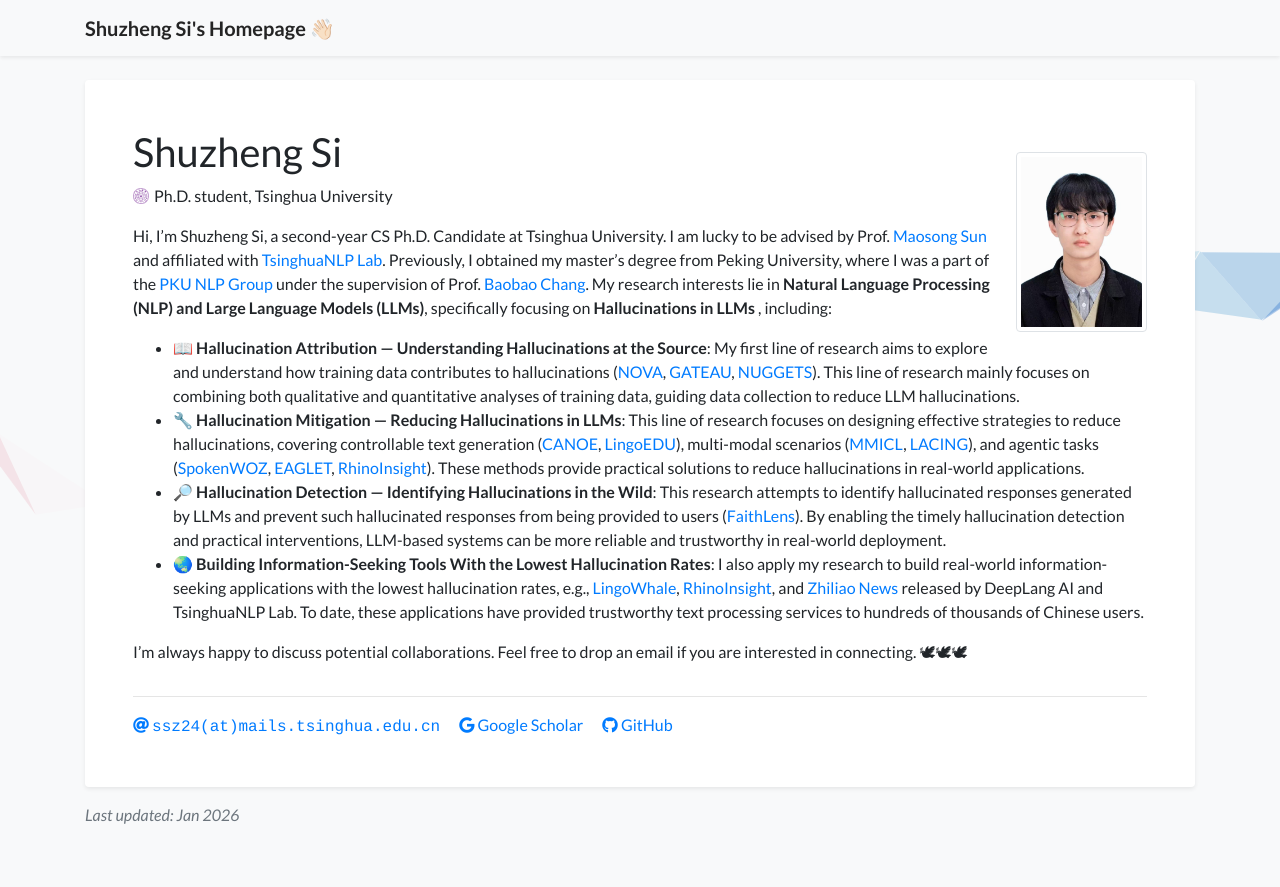
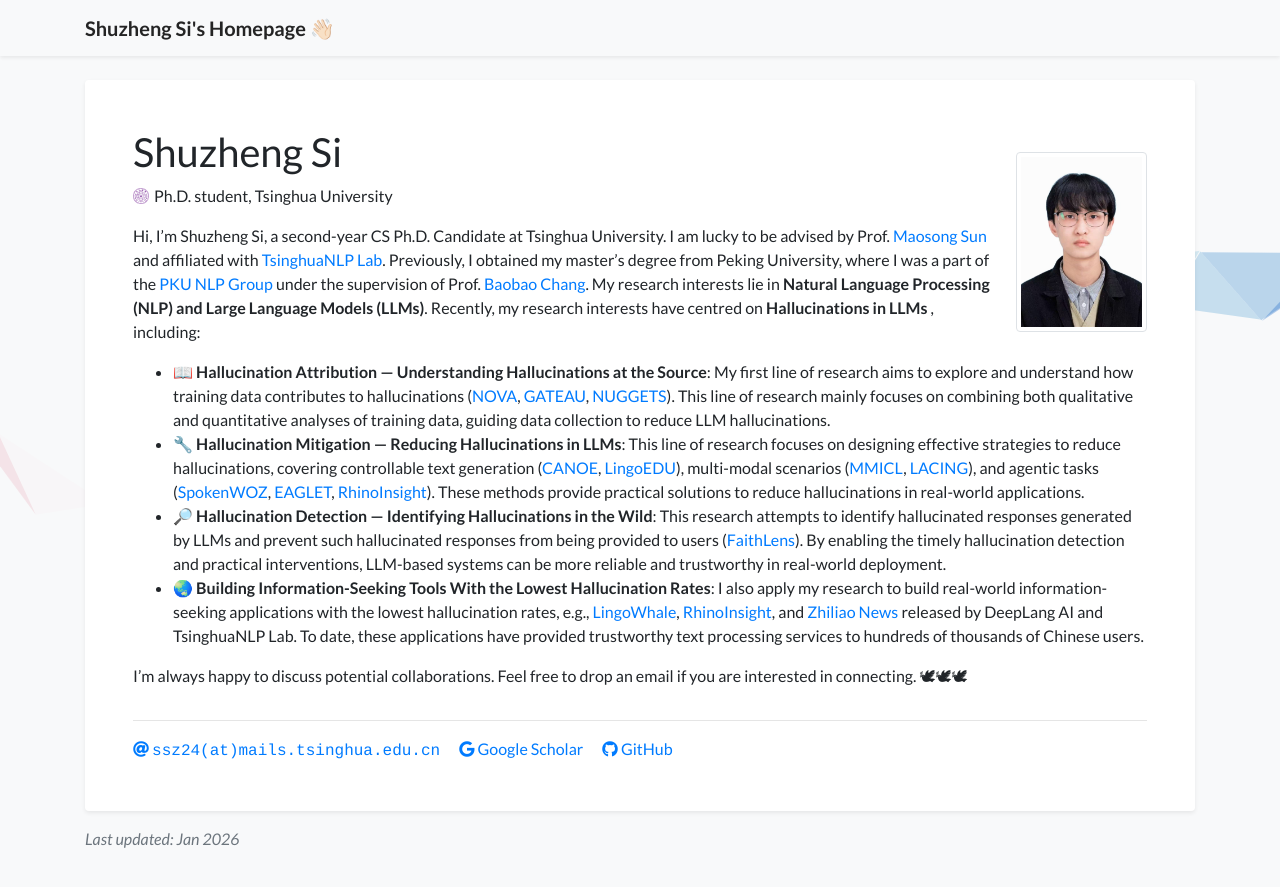
Before and after one commit to S1s-Z/s1s-z.github.io, a Jekyll site: the page built from index.html, in a window 1280 px wide. Shown: the top 887 px of the page. Built offline with Jekyll 4.4.1, drawn with Linux system fonts in a browser that asks for light colours; a style sheet for code colours, icons or effects is not loaded.

Commit message:
Update profile.yml

```diff
--- a/_data/profile.yml
+++ b/_data/profile.yml
@@ -19,7 +19,7 @@
 # xiaohongshu: 5fa2663000000000010068e2
 
 short_bio: >-
-  Hi, I’m Shuzheng Si, a second-year CS Ph.D. Candidate at Tsinghua University. I am lucky to be advised by Prof. <a href="https://scholar.google.com/citations?hl=en&user=zIgT0HMAAAAJ">Maosong Sun</a> and affiliated with <a href="https://nlp.csai.tsinghua.edu.cn">TsinghuaNLP Lab</a>. Previously, I obtained my master’s degree from Peking University, where I was a part of the <a href="https://pkunlp-icler.github.io/">PKU NLP Group</a> under the supervision of Prof. <a href="https://scholar.google.com.au/citations?user=LaKNyhQAAAAJ">Baobao Chang</a>. My research interests lie in <b>Natural Language Processing (NLP) and Large Language Models (LLMs)</b>, specifically focusing on <b>Hallucinations in LLMs </b>, including:
+  Hi, I’m Shuzheng Si, a second-year CS Ph.D. Candidate at Tsinghua University. I am lucky to be advised by Prof. <a href="https://scholar.google.com/citations?hl=en&user=zIgT0HMAAAAJ">Maosong Sun</a> and affiliated with <a href="https://nlp.csai.tsinghua.edu.cn">TsinghuaNLP Lab</a>. Previously, I obtained my master’s degree from Peking University, where I was a part of the <a href="https://pkunlp-icler.github.io/">PKU NLP Group</a> under the supervision of Prof. <a href="https://scholar.google.com.au/citations?user=LaKNyhQAAAAJ">Baobao Chang</a>. My research interests lie in <b>Natural Language Processing (NLP) and Large Language Models (LLMs)</b>. Recently, my research interests have centred on <b>Hallucinations in LLMs </b>, including:
   <br>
   <ul class="pub">
       <li>
```
